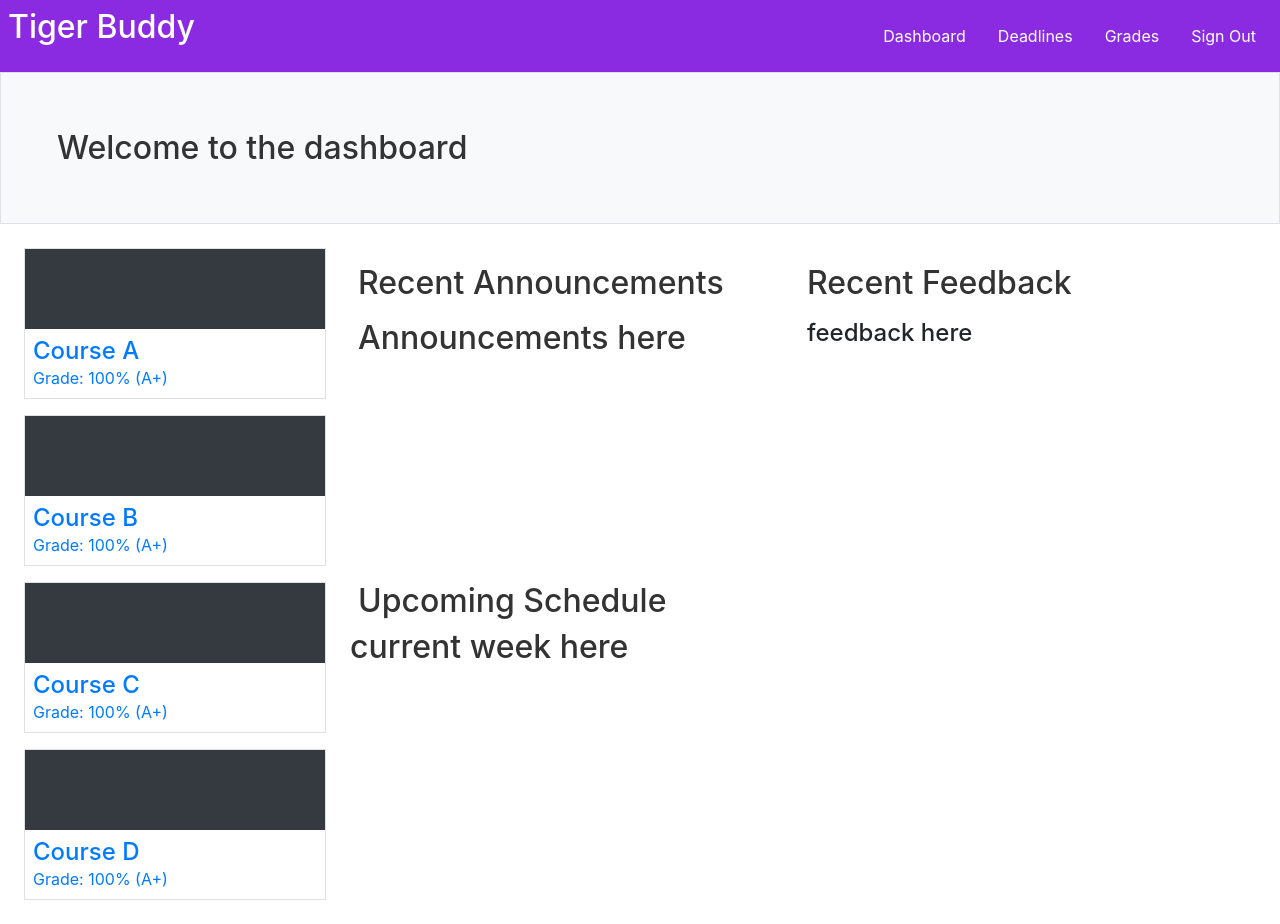
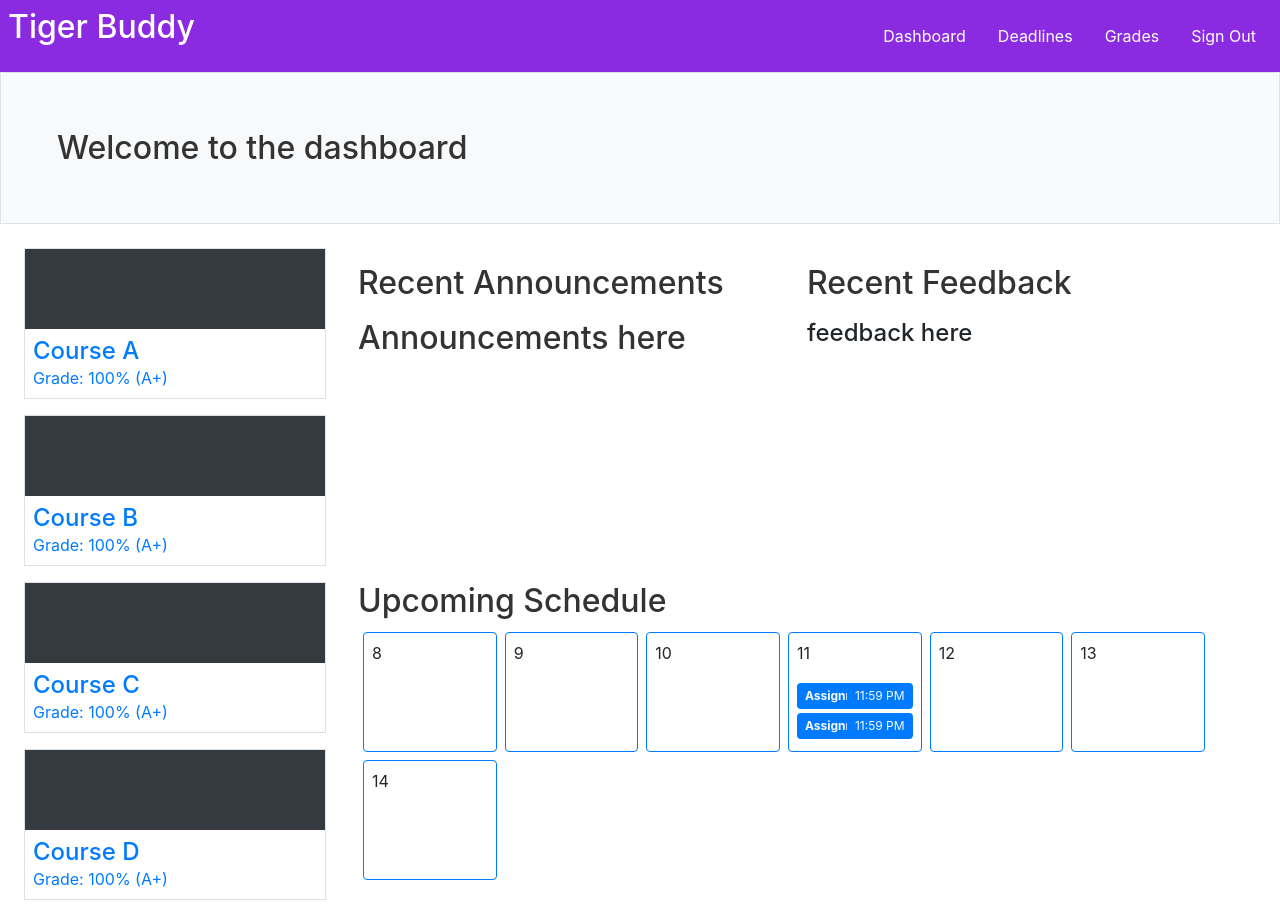
Before and after one commit to Jmaaaa/TigerBuddy, a React (Create React App) app: page /dashboard in a window 1280 px wide. Built offline with nearby package versions, Linux system fonts and the light colour scheme.

Commit message:
Update calendarPreview.js

```diff
--- a/src/components/dashboardComponents/calendarPreview.js
+++ b/src/components/dashboardComponents/calendarPreview.js
@@ -1,11 +1,77 @@
-import React from "react";
+import React, { useEffect, useState } from "react";
 
 const CalendarPreview = () => {
+    const [today, setToday] = useState(new Date());
+    const [thisWeek, setThisWeek] = useState([]);
+
+    useEffect(() => {
+        // Grab assignments due on the server.
+        let weekData = [];
+
+        for (let i = 0; i < 7; i++) {
+            let curDay = new Date(today);
+            curDay.setDate(today.getDate() + i);
+            let assignments = [];
+
+            // Fetch assignments.
+            if (i === 3) {
+                let dueDate = curDay;
+                dueDate.setHours(12, 0, 0);
+                assignments.push({
+                    name: "Assignment 2",
+                    due: dueDate,
+                    submitted: false
+                });
+
+                dueDate.setHours(23, 59, 59);
+                assignments.push({
+                    name: "Assignment 3 sdhfgsldjfhghjlg",
+                    due: dueDate,
+                    submitted: false
+                });
+            }
+
+            weekData.push({
+                day: curDay,
+                assignments: assignments
+            });
+        }
+
+        setThisWeek(weekData);
+    }, [today]);
 
     return (
-        <h1>
-            current week here
-        </h1>
+        <div className="container-fluid px-4">
+            <div className="row w-100 h-100 flex-sm-column flex-lg-row">
+            {thisWeek && thisWeek.map((data, idx) => {
+                return (
+                <div className="col-md-4 col-lg-3 col-xl-2 p-1" key={idx} style={{height: '8rem'}}>
+                    <div className="w-100 h-100 p-2 d-flex flex-column border border-primary rounded" style={{overflow:"hidden"}}>
+                        <span className="flex-shrink-0 mb-1">
+                            {data.day.getDate()}
+                        </span>
+
+                        <div className="flex-grow-1 d-flex flex-column justify-content-end w-100">
+                            {data.assignments.map((assign, aindex) => {
+                                const dueTime = new Intl.DateTimeFormat('en-US', {
+                                    hour: 'numeric',
+                                    minute: 'numeric'
+                                }).format(assign.due);
+
+                                return (
+                                    <div className="bg-primary rounded px-2 py-1 mb-1 text-light flex-shrink-1 d-flex flex-row" key={aindex} style={{fontSize:"12px", userSelect:"none"}}>
+                                        <span className="text-nowrap flex-shrink-1 flex-grow-1 font-weight-bold" style={{overflow: "hidden"}}>{assign.name}</span>
+                                        <span className="pl-2 text-nowrap flex-shrink-0">{dueTime.toString()}</span>
+                                    </div>
+                                );
+                            })}
+                        </div>
+                    </div>
+                </div>
+                );
+            })}
+            </div>
+        </div>
     );
 };
 
```
